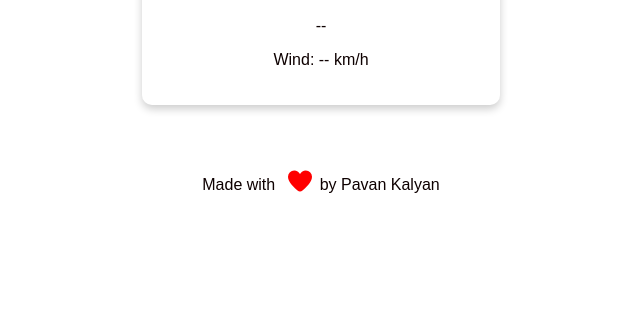
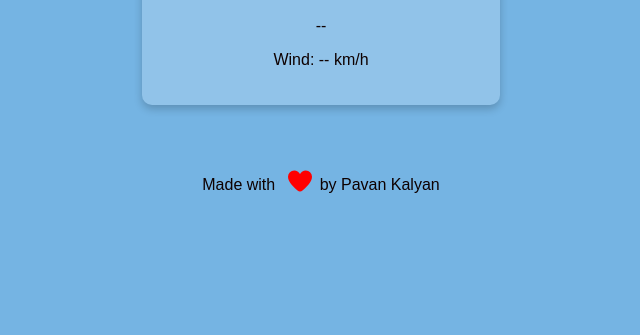
Before and after one commit to yemcharlapavankalyan/weather-forecast, a plain HTML site: page index.html in a window 1280 px wide. Shown: the part 465-800 px from the top of the page, without its empty margins (319-959 px from the left). Drawn offline with Linux system fonts and the light colour scheme.

Commit message:
Update wheather2.css

```diff
--- a/wheather2.css
+++ b/wheather2.css
@@ -6,6 +6,7 @@ body {
     align-items: center;
     height: 100vh;
     margin: 0;
+    background-color: #75b4e3;
 }
 
 .container {
```
